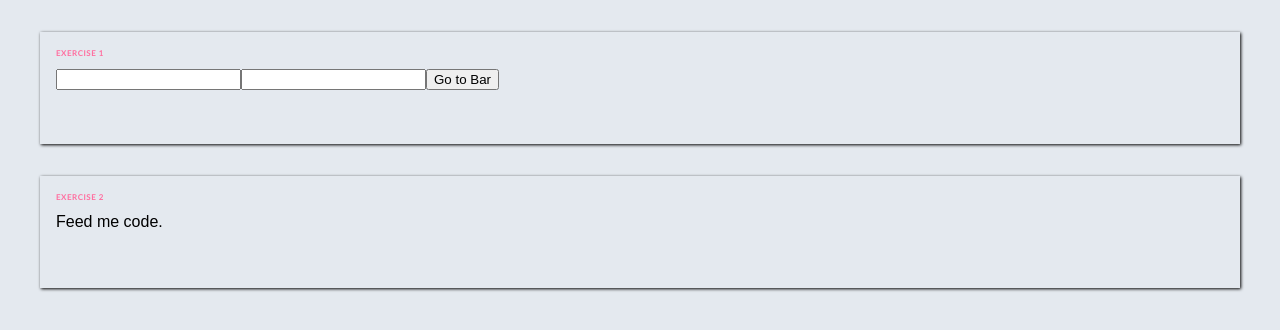
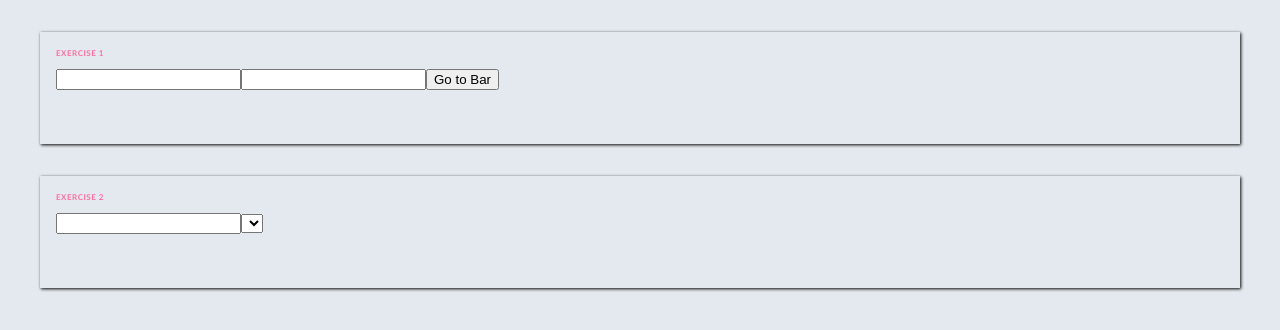
Before and after one commit to tzlilhaim/react-input-lesson-exercises, a React (Create React App) app: page / in a window 1280 px wide. Shown: the top 330 px of the page. Built offline with nearby package versions, Linux system fonts and the light colour scheme.

Commit message:
ex 2 add [ci skip]

```diff
--- a/src/components/Exercise2.js
+++ b/src/components/Exercise2.js
@@ -2,11 +2,22 @@ import React, { Component } from 'react';
 
 class Exercise2 extends Component {
 
-    render() {
-        return (
-            <div>Feed me code.</div>
-        );
+constructor() {
+    super()
+    this.state = {
+        name: "",
+        fruit: ""
     }
 }
 
+render() {
+    return (
+        <div>
+            <input id="name-input" />
+            <select id="select-input"></select>
+        </div>
+    );
+}
+}
+
 export default Exercise2;
```
